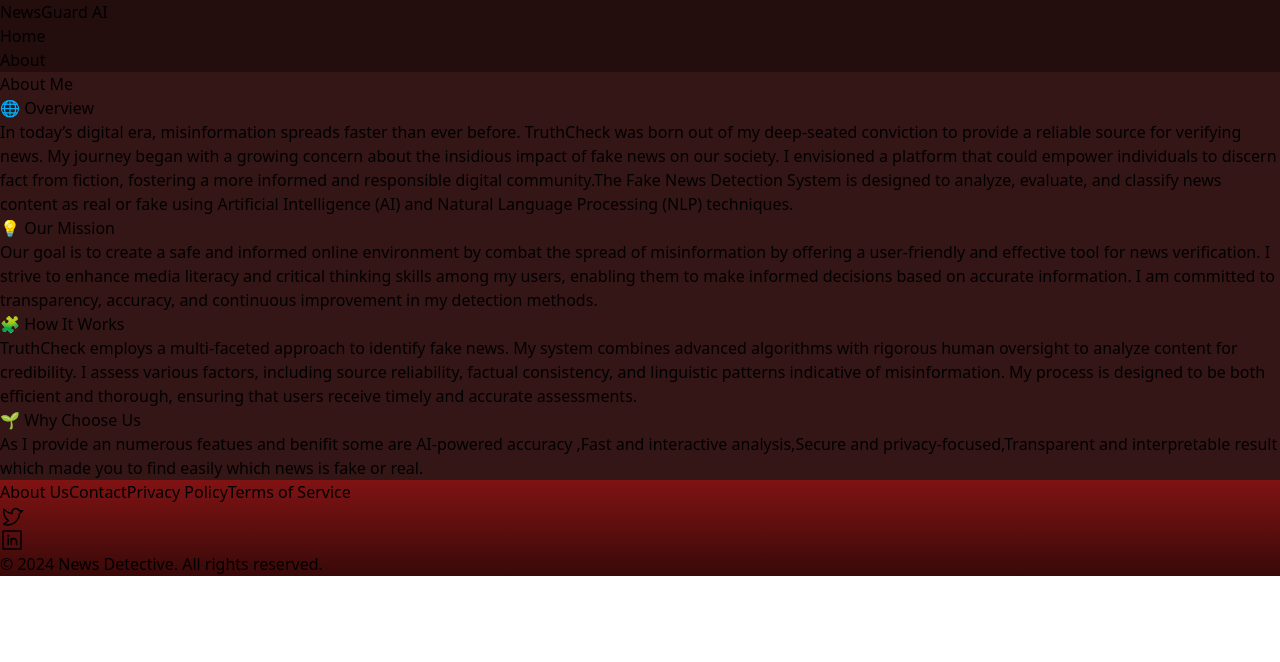
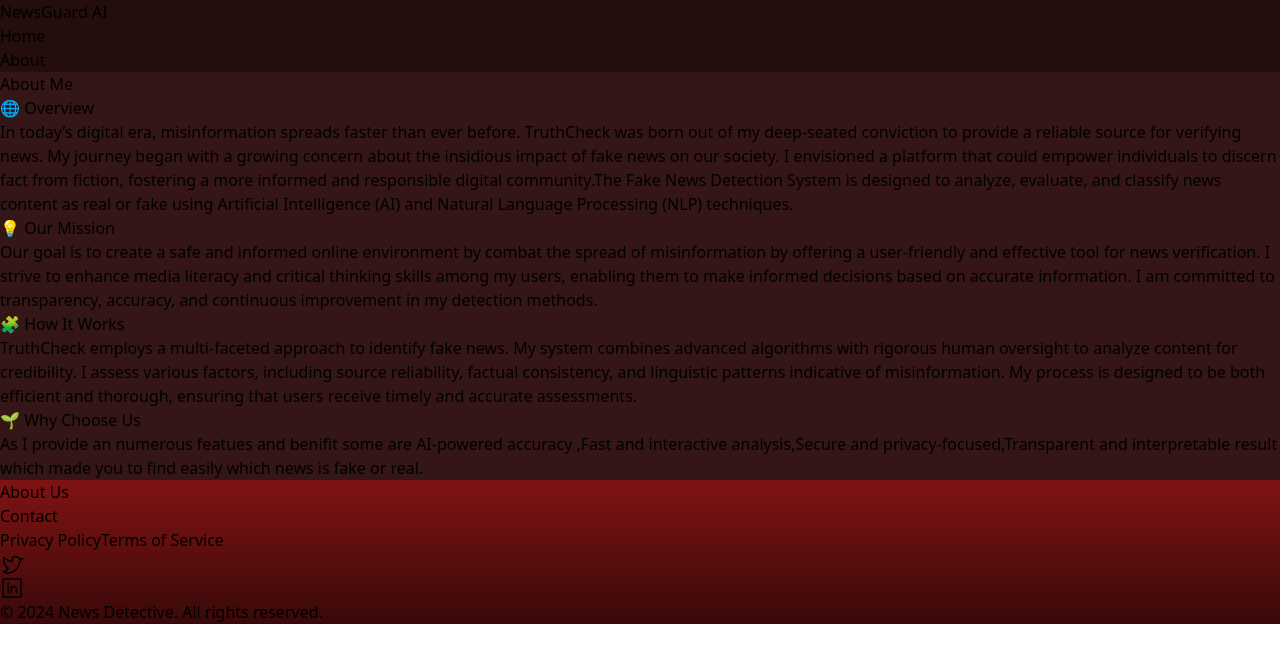
Before and after one commit to sanchipal2004/fake-news-detection-system1, a React (Vite) app in the folder fnd/: page /about in a window 1280 px wide. Shown: the top 662 px of the page. Built offline with nearby package versions, Linux system fonts and the light colour scheme.

Commit message:
Update Footer.jsx

```diff
--- a/fnd/src/assets/components/Footer.jsx
+++ b/fnd/src/assets/components/Footer.jsx
@@ -10,10 +10,11 @@ const Footer = () => {
           <div className="flex max-w-[960px] flex-1 flex-col">
             <footer className="flex flex-col gap-6 px-5 py-10 text-center @container">
               <div className="flex flex-wrap items-center justify-center gap-6 @[480px]:flex-row @[480px]:justify-around">
-                <a className="text-white text-base font-normal leading-normal min-w-40" href="#">About Us</a>
-                <a className="text-white text-base font-normal leading-normal min-w-40" href="#">Contact</a>
+                <a className="text-white text-base font-normal leading-normal min-w-40" href="/about">About Us</a>
+                <h1 className="text-white text-base font-normal leading-normal min-w-40">Contact</h1>
+                <p></p>
                 <a className="text-white text-base font-normal leading-normal min-w-40" href="#">Privacy Policy</a>
-                <a className="text-white text-base font-normal leading-normal min-w-40" href="#">Terms of Service</a>
+                <a className="text-white text-base font-normal leading-normal min-w-40" href="/termofservice">Terms of Service</a>
               </div>
               <div className="flex flex-wrap justify-center gap-4">
                 <a href="#">
```
